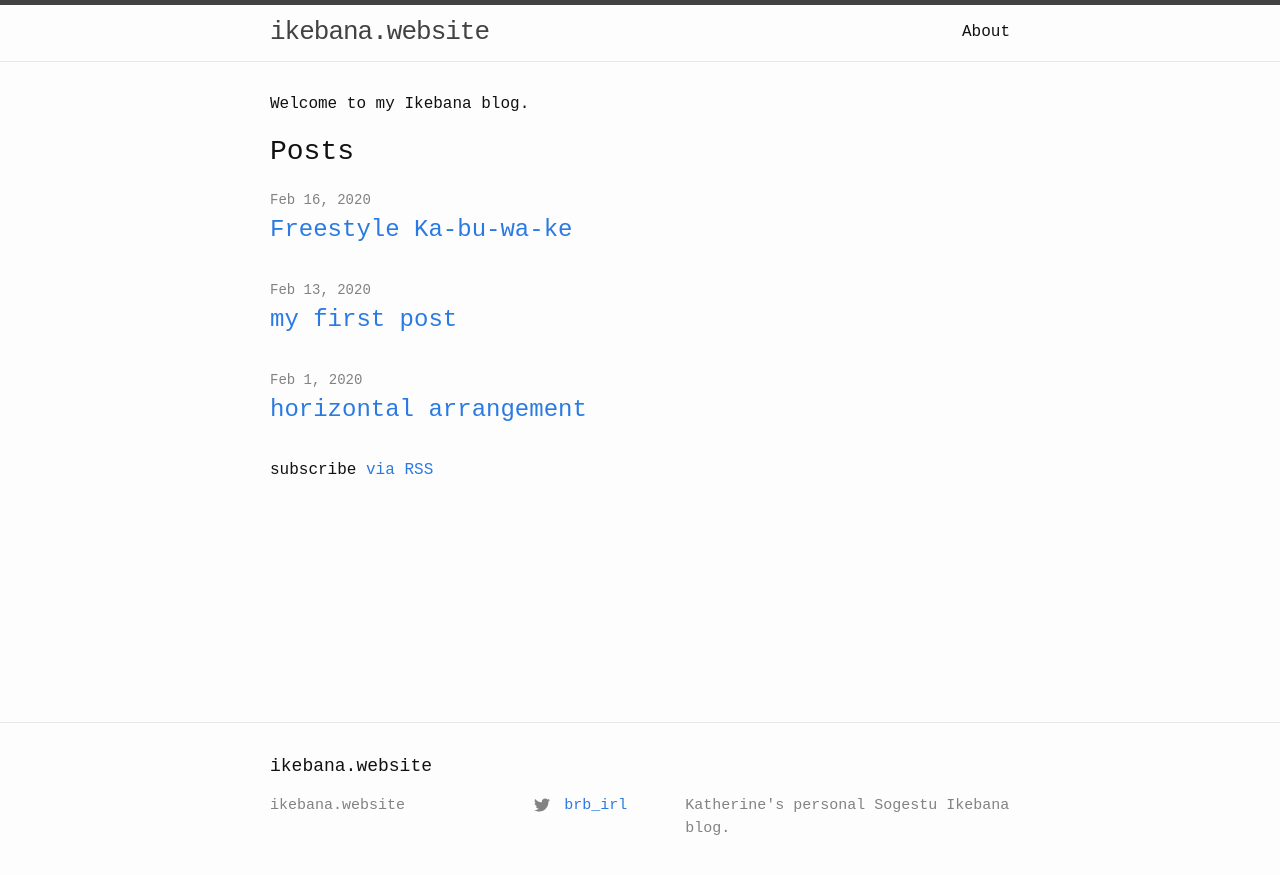
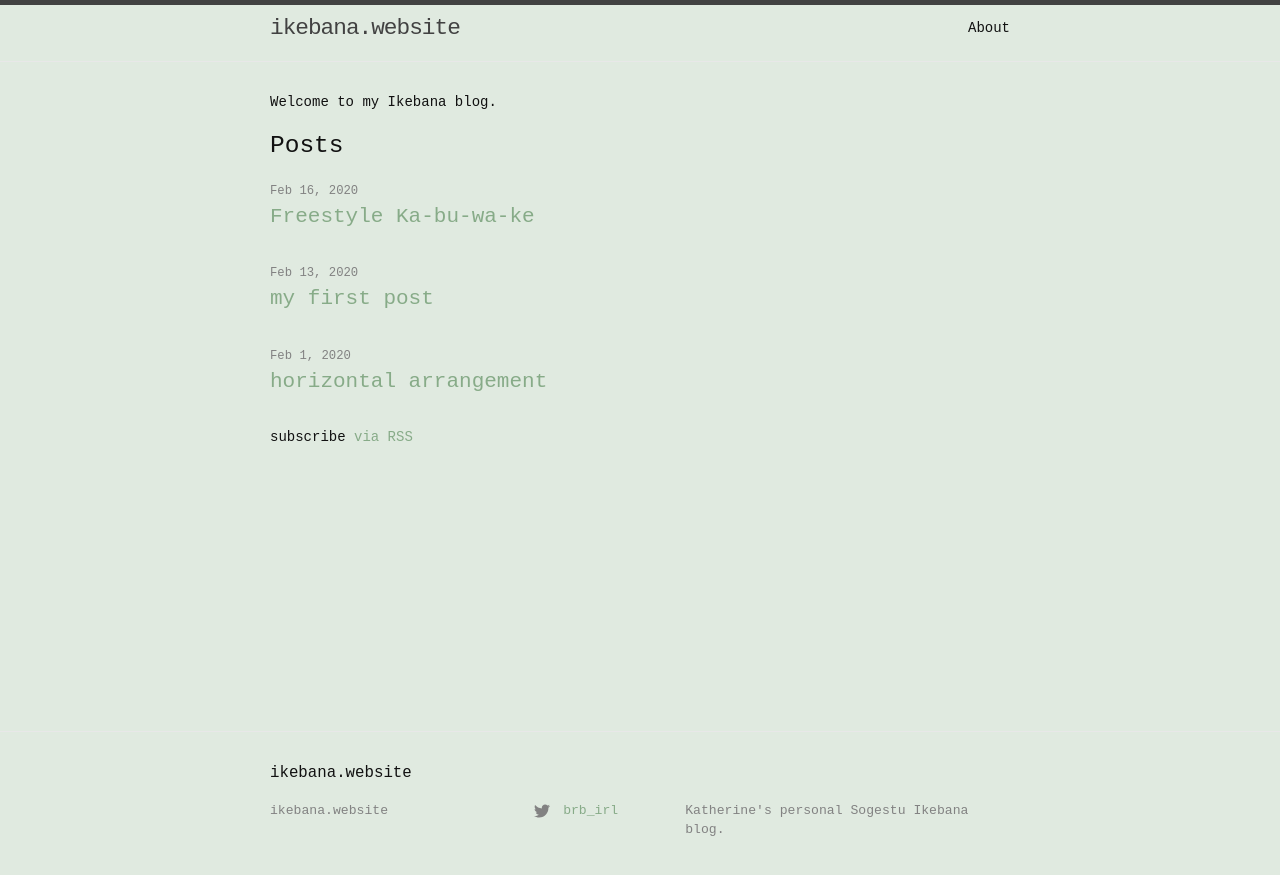
Before and after one commit to katherinefrazer/ikebana_blog, a Jekyll site: the page built from index.markdown, in a window 1280 px wide. Shown: the top 875 px of the page. Built offline with Jekyll 4.4.1, drawn with Linux system fonts in a browser that asks for light colours.

Commit message:
minor styling changes

```diff
--- a/_sass/minima.scss
+++ b/_sass/minima.scss
@@ -2,8 +2,8 @@
 
 // Define defaults for each variable.
 
-$base-font-family: monospace, "Apple Color Emoji", "Segoe UI Emoji", "Segoe UI Symbol" !default;
-$base-font-size:   16px !default;
+$base-font-family: "Andale Mono", AndaleMono, monospace, "Apple Color Emoji", "Segoe UI Emoji", "Segoe UI Symbol" !default;
+$base-font-size:   14px !default;
 $base-font-weight: 400 !default;
 $small-font-size:  $base-font-size * 0.875 !default;
 $base-line-height: 1.5 !default;
@@ -11,8 +11,8 @@ $base-line-height: 1.5 !default;
 $spacing-unit:     30px !default;
 
 $text-color:       #111 !default;
-$background-color: #fdfdfd !default;
-$brand-color:      #2a7ae2 !default;
+$background-color: #E0EAE0 !default;
+$brand-color:      #87AB88 !default;
 
 $grey-color:       #828282 !default;
 $grey-color-light: lighten($grey-color, 40%) !default;
```
Also changed, not shown: 2 other files.
